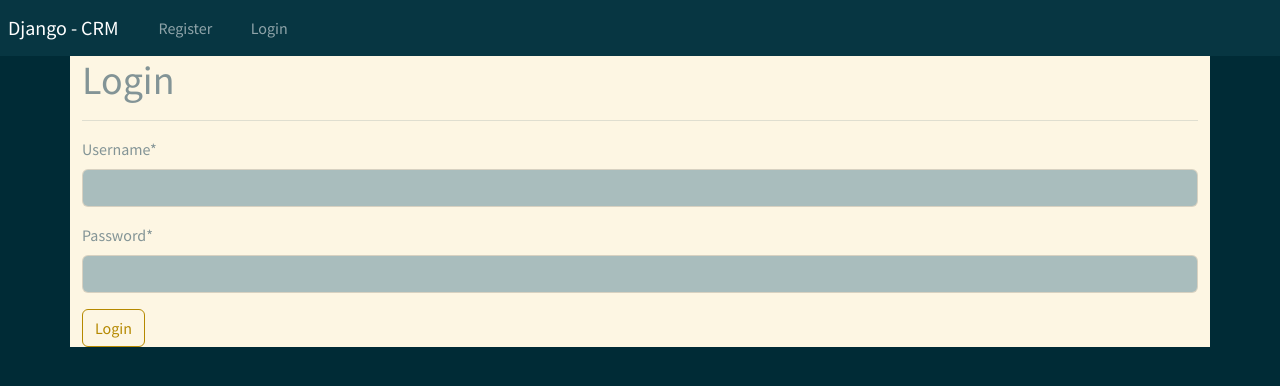
After one commit to kirosamir29/django-crm-system, a Django app: page /my-login in a window 1280 px wide. The commit adds this page. Shown: the top 386 px of the page. Run offline with Django 5.2, Linux system fonts and the light colour scheme; some libraries are stand-ins or nearby versions.

Commit message:
init commit for crm

```diff
--- a/main_crm/templates/base.html
+++ b/main_crm/templates/base.html
@@ -6,7 +6,7 @@
     <meta charset="UTF-8">
     <meta name="viewport" content="width=device-width, initial-scale=1.0">
     <title>Django - CRM</title>
-    <link rel="stylesheet" href="https://bootswatch.com/5/quartz/bootstrap.min.css">
+    <link rel="stylesheet" href="https://bootswatch.com/5/solar/bootstrap.min.css">
 </head>
 <body>
     {% include 'parts/navbar.html' %}
--- a/main_crm/templates/parts/navbar.html
+++ b/main_crm/templates/parts/navbar.html
@@ -22,7 +22,7 @@
             </li>
             &nbsp;     &nbsp;     &nbsp;
             <li class="nav-item">
-              <a class="nav-link" href="">Sign out &nbsp; <i class="fa fa-sign-out" aria-hidden="true"></i> </a>
+              <a class="nav-link" href="{% url 'login' %}">Login &nbsp; <i class="fa fa-sign-out" aria-hidden="true"></i> </a>
             </li>
             &nbsp;     &nbsp;     &nbsp;
         </ul>
--- /dev/null
+++ b/main_crm/templates/web/dashboard.html
@@ -0,0 +1,2 @@
+<h1>Welcome to KIROV system</h1>
+<a href="{% url 'logout' %}">logout</a>
--- /dev/null
+++ b/main_crm/templates/web/login.html
@@ -0,0 +1,18 @@
+{% extends 'base.html'%}
+
+{% load crispy_forms_tags %}
+
+{% block content %}
+
+<div class="container bg-light shadow-md p.5 form-layout">
+
+<h1>Login </h1>
+<hr>
+<form method="POST" , autocomplete="off">
+{% csrf_token %}
+{{ form|crispy }}
+<button type="submit" class="btn btn-outline-primary">Login</button>
+</form>
+</div>
+
+{% endblock %}
--- a/main_crm/webapp/forms.py
+++ b/main_crm/webapp/forms.py
@@ -1,9 +1,16 @@
 from django import forms
 from django.contrib.auth.forms import UserCreationForm,AuthenticationForm
 from django.contrib.auth.models import User
+from django.forms.widgets import PasswordInput,TextInput
 
 #register user
 class CreateUserForm(UserCreationForm):
     class Meta:
         model = User
         fields = ['username','password1','password2']
+
+
+
+class LoginForm(AuthenticationForm):
+    username=forms.CharField(widget=TextInput())
+    password=forms.CharField(widget=PasswordInput())
--- a/main_crm/webapp/urls.py
+++ b/main_crm/webapp/urls.py
@@ -3,5 +3,8 @@ from . import views
 
 urlpatterns = [
     path('',views.index),
-    path('register/',views.register,name='register')
+    path('register/',views.register,name='register'),
+    path('my-login',views.my_login,name='login'),
+    path('dashboard/',views.dashboard,name='dashboard'),
+    path('logout/',views.my_logout,name='logout')
 ]
--- a/main_crm/webapp/views.py
+++ b/main_crm/webapp/views.py
@@ -1,5 +1,7 @@
-from django.shortcuts import render
-from .forms import CreateUserForm
+from django.shortcuts import redirect, render
+from .forms import CreateUserForm,LoginForm
+from django.contrib.auth import authenticate,login,logout
+from django.contrib.auth.decorators import login_required
 
 # Create your views here.
 
@@ -22,3 +24,34 @@ def register(request):
     context ={'form':form}
 
     return render (request, 'web/register.html', context)
+
+
+# login user
+def my_login(request):
+    form=LoginForm()
+    if request.method=='POST':
+        form=LoginForm(request,data=request.POST)
+        if form.is_valid():
+            username=request.POST.get('username')
+            password=request.POST.get('password')
+
+            user = authenticate(request,username=username,password=password)
+
+            if user is not None:
+                login(request,user)
+                return redirect('dashboard')
+    else:
+        form = LoginForm()
+
+    context = {'form':form}
+
+    return render (request, 'web/login.html',context)
+
+@login_required(login_url='login')
+def dashboard(request):
+    return render(request,'web/dashboard.html')
+
+
+def my_logout(request):
+    logout(request)
+    return redirect('login')
```
Also changed, not shown: main_crm/db.sqlite3.
